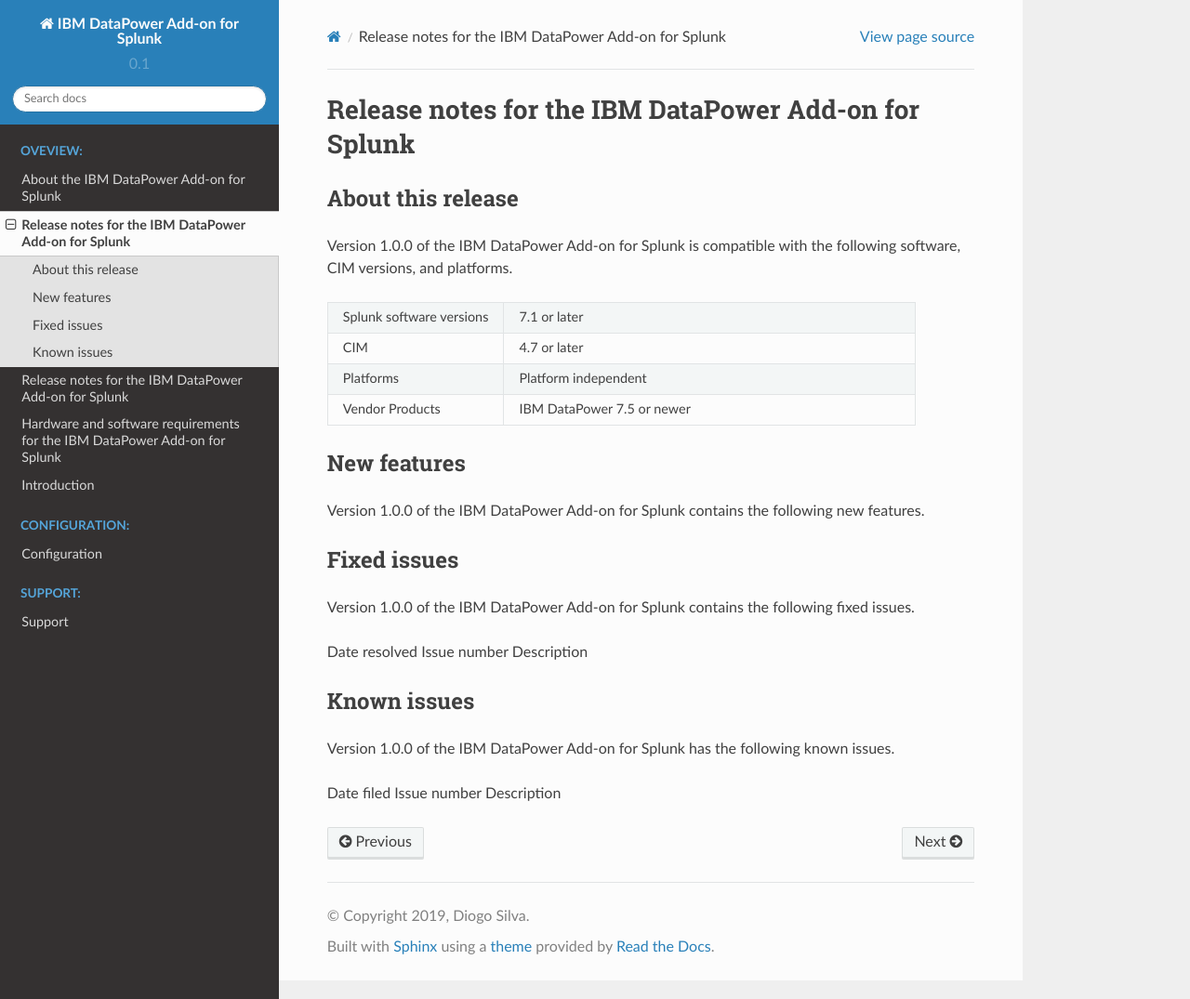
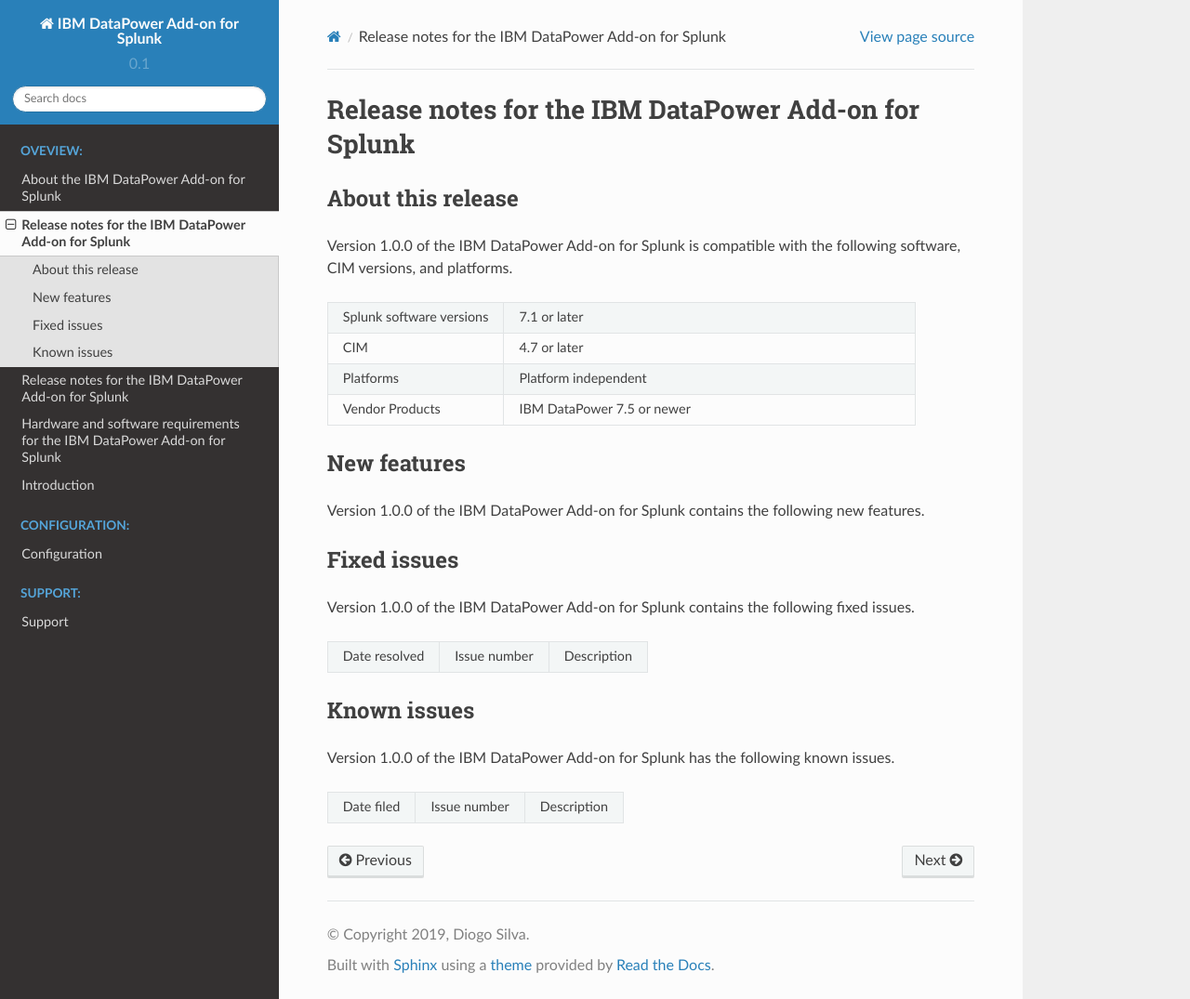
Before and after one commit to diogofgm/TA-ibm_datapower, a Sphinx documentation site: the page built from docs/source/overview/releasenotes.rst, in a window 1280 px wide and 1075 px high. Shown: the whole window at 93% size. Built offline with Sphinx 7.4.7 and the Read the Docs theme 2.0.0, drawn with Linux system fonts in a browser that asks for light colours; part of the change alters nothing that is shown.

```diff
--- /dev/null
+++ b/docs/source/overview/csv/fixedissues.csv
@@ -0,0 +1 @@
+"Date resolved","Issue number","Description"
--- /dev/null
+++ b/docs/source/overview/csv/knownissues.csv
@@ -0,0 +1 @@
+"Date filed","Issue number","Description"
--- a/docs/source/overview/releasenotes.rst
+++ b/docs/source/overview/releasenotes.rst
@@ -20,11 +20,13 @@ Fixed issues
 ------------
 Version 1.0.0 of the IBM DataPower Add-on for Splunk contains the following fixed issues.
 
-Date resolved	Issue number	Description
+.. csv-table::
+   :file: csv/fixedissues.csv
 
 
 Known issues
 ------------
 Version 1.0.0 of the IBM DataPower Add-on for Splunk has the following known issues.
 
-Date filed	Issue number	Description
+.. csv-table::
+   :file: csv/knownissues.csv
```
